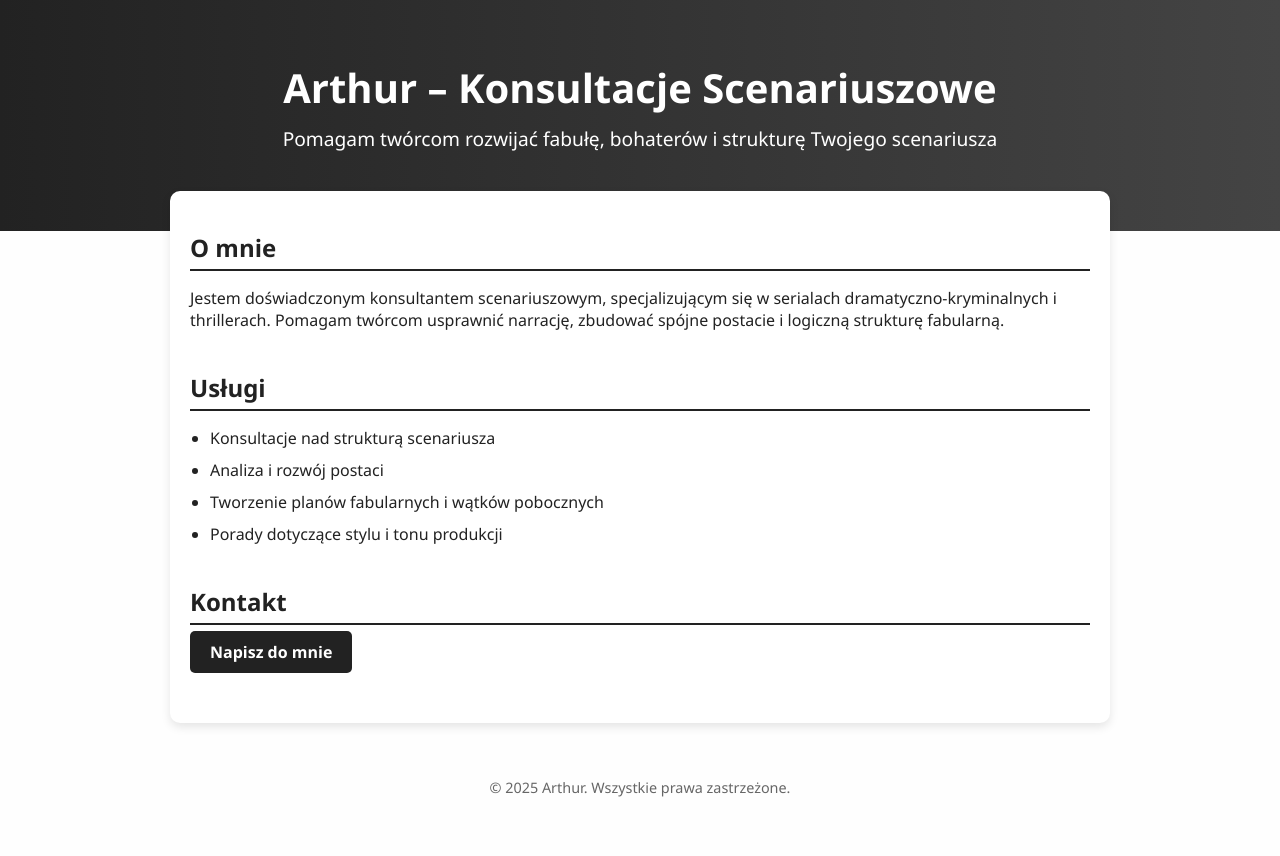
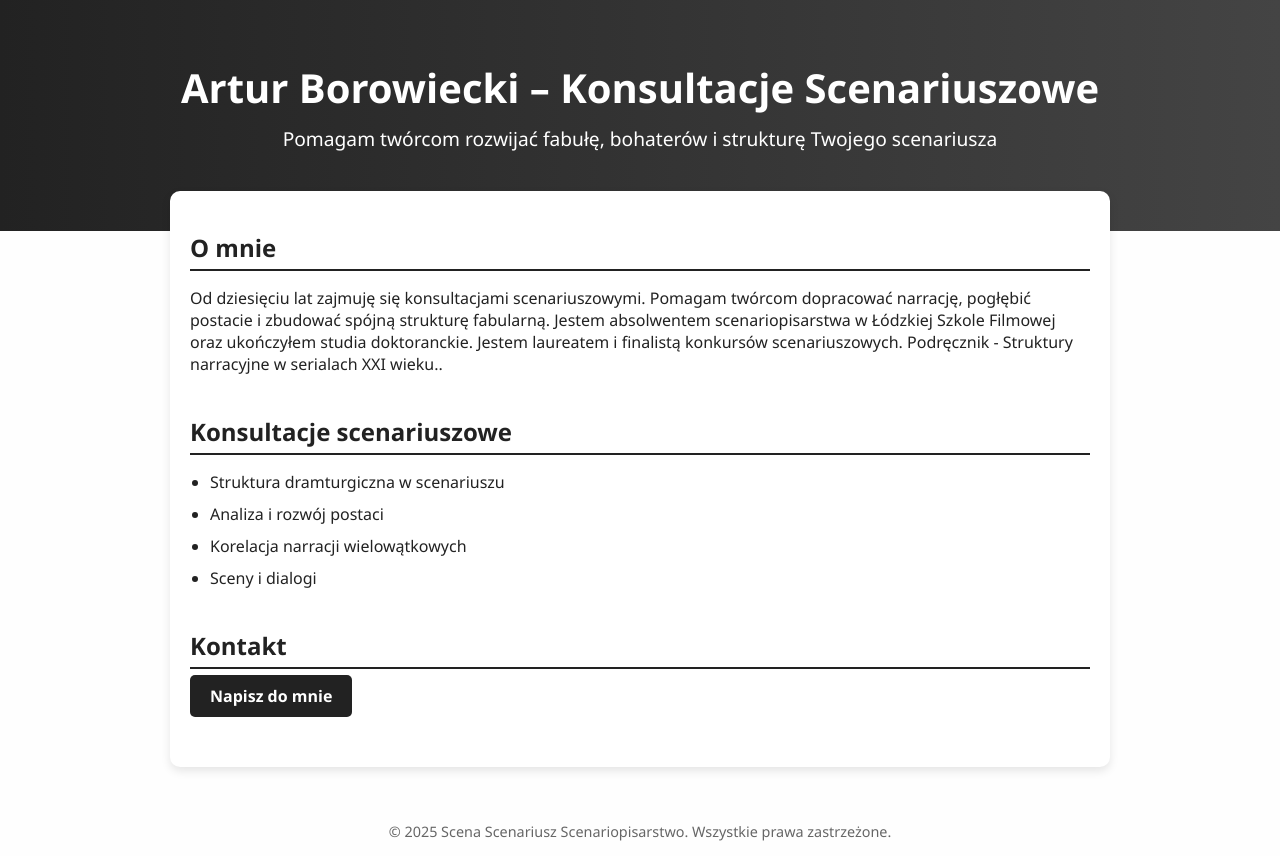
Before and after one commit to ScenaScenariusz/KonsultacjeScenariuszowe, a plain HTML site: page index.html in a window 1280 px wide. Before the commit the page ends 812 px from the top, so only its background shows below. Drawn offline with Linux system fonts and the light colour scheme.

Commit message:
Update index.html

```diff
--- a/index.html
+++ b/index.html
@@ -78,36 +78,36 @@
 <body>
 
   <header>
-    <h1>Arthur – Konsultacje Scenariuszowe</h1>
+    <h1>Artur Borowiecki – Konsultacje Scenariuszowe</h1>
     <p>Pomagam twórcom rozwijać fabułę, bohaterów i strukturę Twojego scenariusza</p>
   </header>
 
   <main>
     <section>
       <h2>O mnie</h2>
-      <p>Jestem doświadczonym konsultantem scenariuszowym, specjalizującym się w serialach dramatyczno-kryminalnych i thrillerach. Pomagam twórcom usprawnić narrację, zbudować spójne postacie i logiczną strukturę fabularną.</p>
+      <p>Od dziesięciu lat zajmuję się konsultacjami scenariuszowymi. Pomagam twórcom dopracować narrację, pogłębić postacie i zbudować spójną strukturę fabularną. Jestem absolwentem scenariopisarstwa w Łódzkiej Szkole Filmowej oraz ukończyłem studia doktoranckie. Jestem laureatem i finalistą konkursów scenariuszowych. Podręcznik - Struktury narracyjne w serialach XXI wieku..</p>
     </section>
 
     <section>
-      <h2>Usługi</h2>
+      <h2>Konsultacje scenariuszowe</h2>
       <ul>
-        <li>Konsultacje nad strukturą scenariusza</li>
+        <li>Struktura dramturgiczna w scenariuszu</li>
         <li>Analiza i rozwój postaci</li>
-        <li>Tworzenie planów fabularnych i wątków pobocznych</li>
-        <li>Porady dotyczące stylu i tonu produkcji</li>
+        <li>Korelacja narracji wielowątkowych</li>
+        <li>Sceny i dialogi</li>
       </ul>
     </section>
 
     <section>
       <h2>Kontakt</h2>
       <p class="contact">
-        <a href="mailto:twojemail@przyklad.pl">Napisz do mnie</a>
+        <a href="mailto:devision7@o2.pl">Napisz do mnie</a>
       </p>
     </section>
   </main>
 
   <footer>
-    &copy; 2025 Arthur. Wszystkie prawa zastrzeżone.
+    &copy; 2025 Scena Scenariusz Scenariopisarstwo. Wszystkie prawa zastrzeżone.
   </footer>
 
 </body>
```
